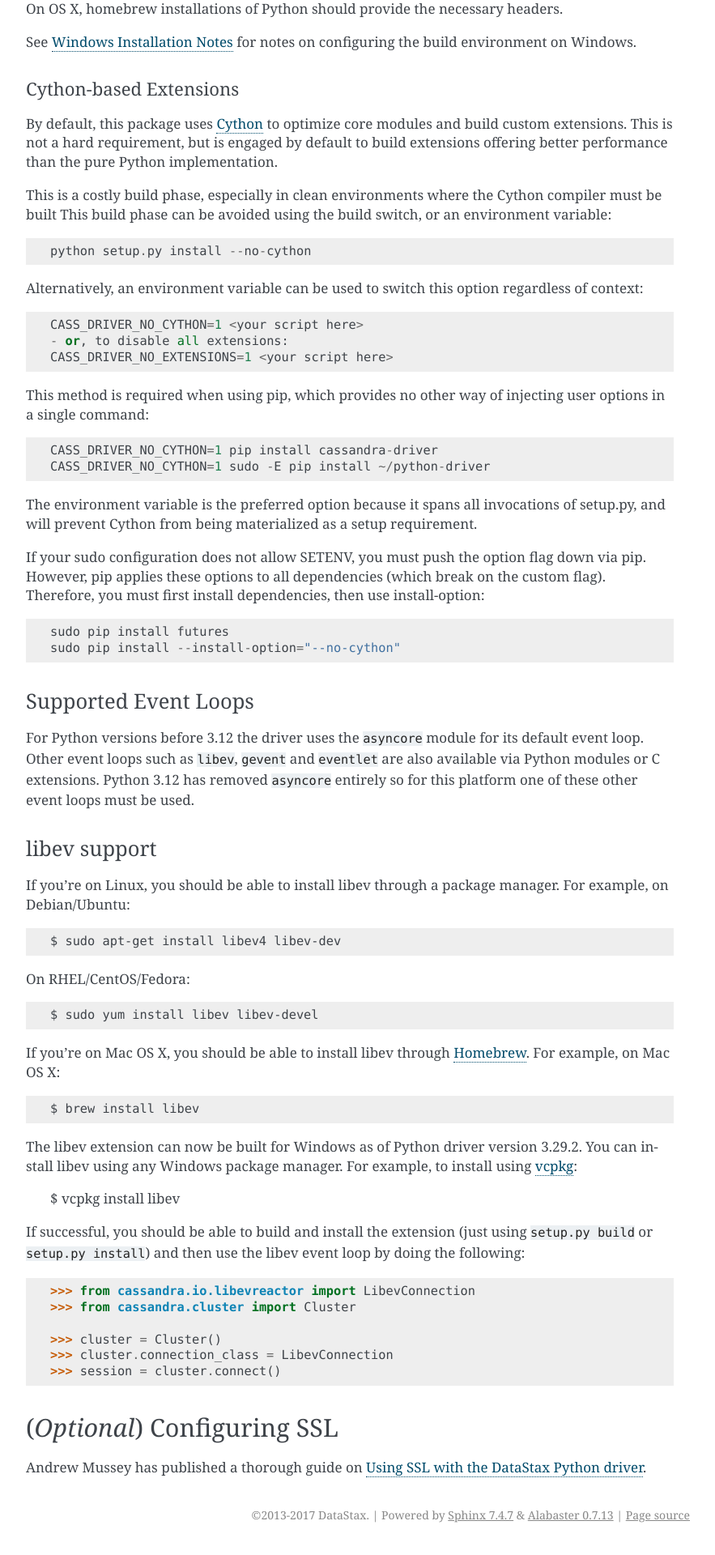
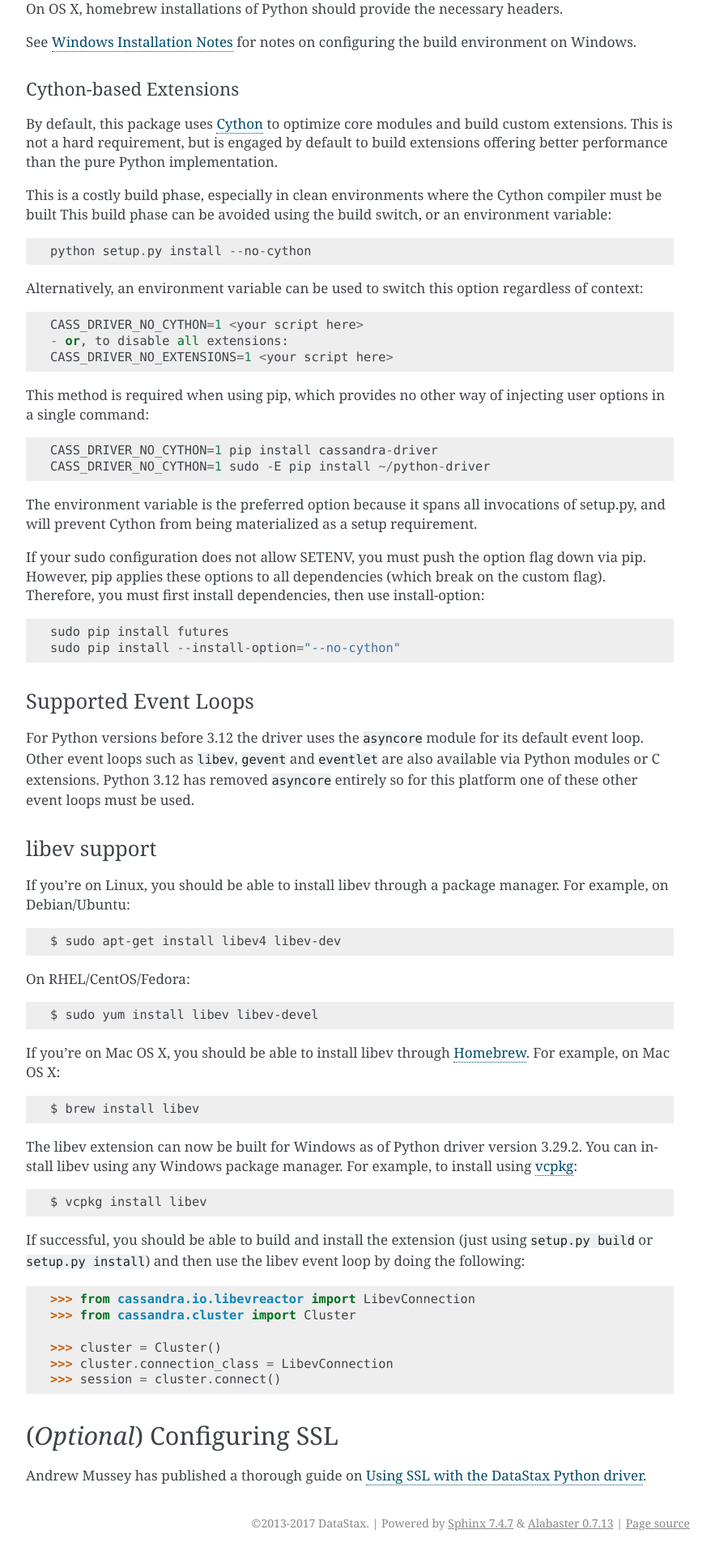
Before and after one commit to datastax/python-driver, a Sphinx documentation site: the page built from docs/installation.rst, in a window 1280 px wide. Shown: the part 3933-5853 px from the top of the page at 81% size, without its empty margins (258-1141 px from the left). Built offline with Sphinx 7.4.7, drawn with Linux system fonts in a browser that asks for light colours; pages that are not in the unit, such as notebooks, are missing from menus.

```diff
--- a/docs/installation.rst
+++ b/docs/installation.rst
@@ -239,7 +239,7 @@ through `Homebrew <http://brew.sh/>`_. For example, on Mac OS X::
     $ brew install libev
 
 The libev extension can now be built for Windows as of Python driver version 3.29.2.  You can
-install libev using any Windows package manager.  For example, to install using `vcpkg <https://vcpkg.io>`_:
+install libev using any Windows package manager.  For example, to install using `vcpkg <https://vcpkg.io>`_::
 
     $ vcpkg install libev
 
```
